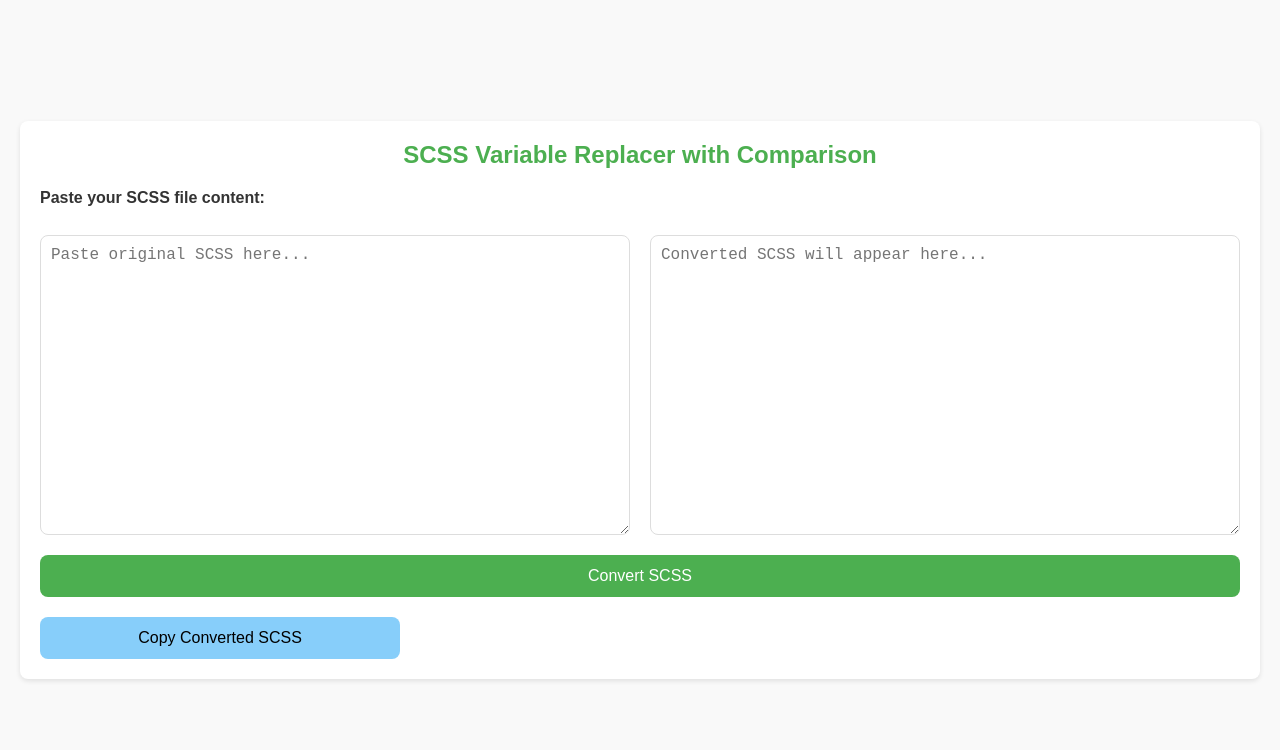
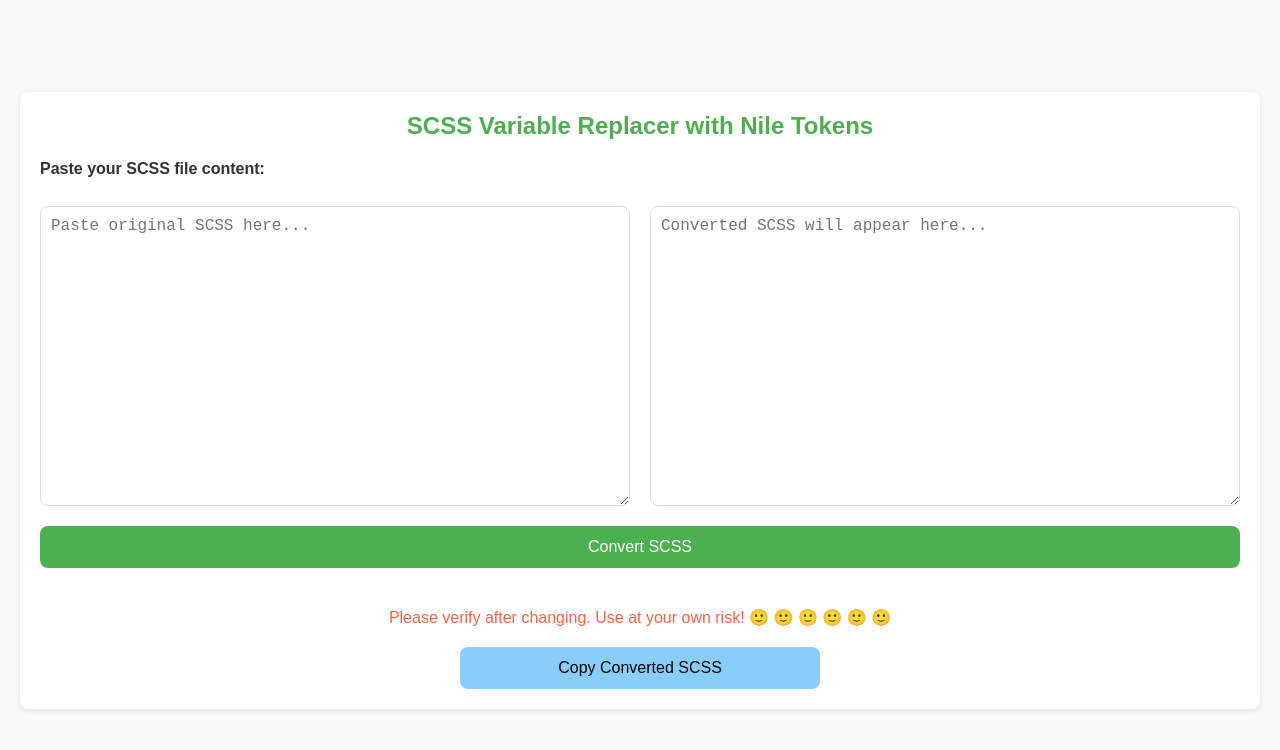
Before and after one commit to ASHISHYADAV85270/nile-token-conversion, a plain HTML site: page index.html in a window 1280 px wide. Drawn offline with Linux system fonts and the light colour scheme.

Commit message:
added a description

```diff
--- a/index.html
+++ b/index.html
@@ -3,7 +3,7 @@
   <head>
     <meta charset="UTF-8" />
     <meta name="viewport" content="width=device-width, initial-scale=1.0" />
-    <title>SCSS Variable Replacer with Comparison</title>
+    <title>Nile Token Conversions</title>
     <style>
       :root {
         --primary-color: #4caf50;
@@ -92,9 +92,15 @@
       }
 
       #copy-btn {
+        align-self: center;
         background-color: lightskyblue;
         color: black;
         width: 30%;
+      }
+      .important-message {
+        color: #ff6347;
+        text-align: center;
+        margin-top: 20px;
       }
 
       @media (max-width: 600px) {
@@ -119,7 +125,7 @@
   </head>
   <body>
     <div class="container">
-      <h1>SCSS Variable Replacer with Comparison</h1>
+      <h1>SCSS Variable Replacer with Nile Tokens</h1>
 
       <label for="scss-input">Paste your SCSS file content:</label>
       <div class="textarea-container">
@@ -138,6 +144,10 @@
       </div>
 
       <button onclick="processSCSS()">Convert SCSS</button>
+
+      <p class="important-message">
+        Please verify after changing. Use at your own risk! 🙂 🙂 🙂 🙂 🙂 🙂
+      </p>
 
       <button id="copy-btn" onclick="copySCSS()">Copy Converted SCSS</button>
     </div>
```
